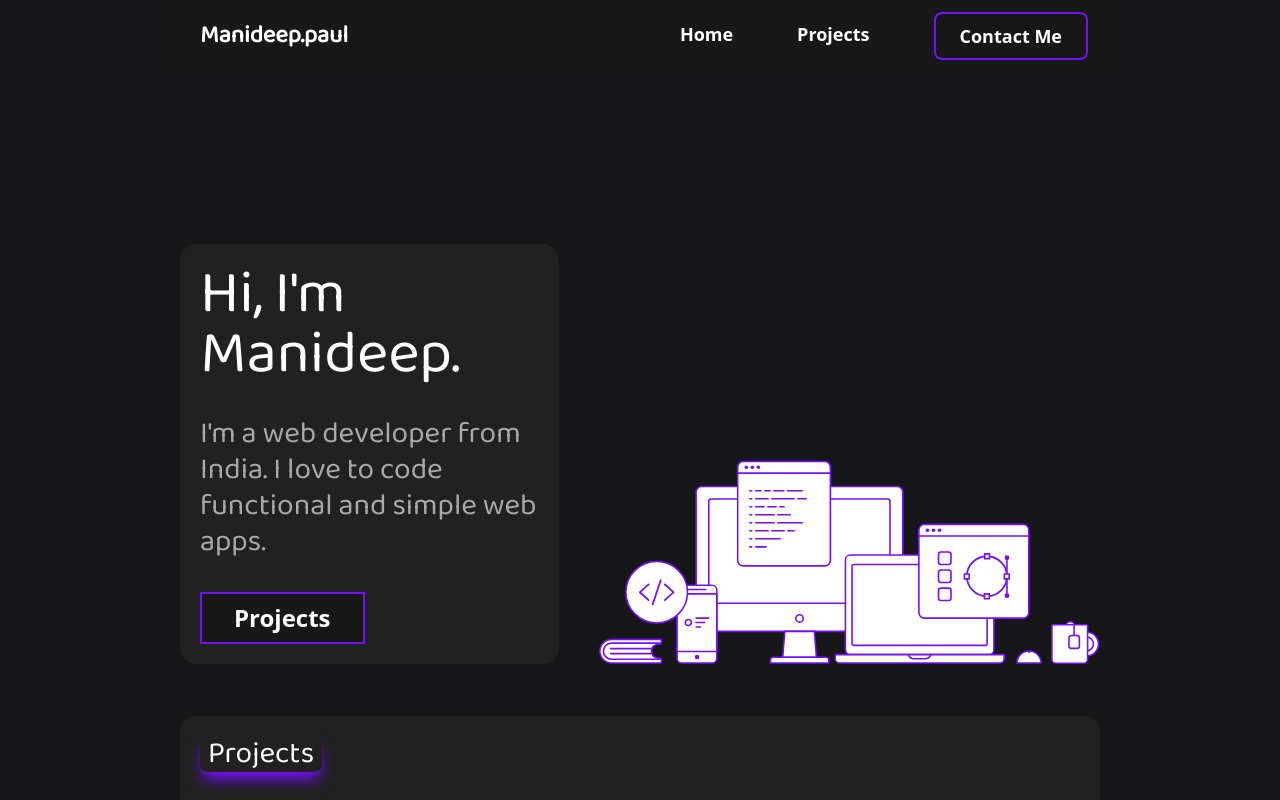
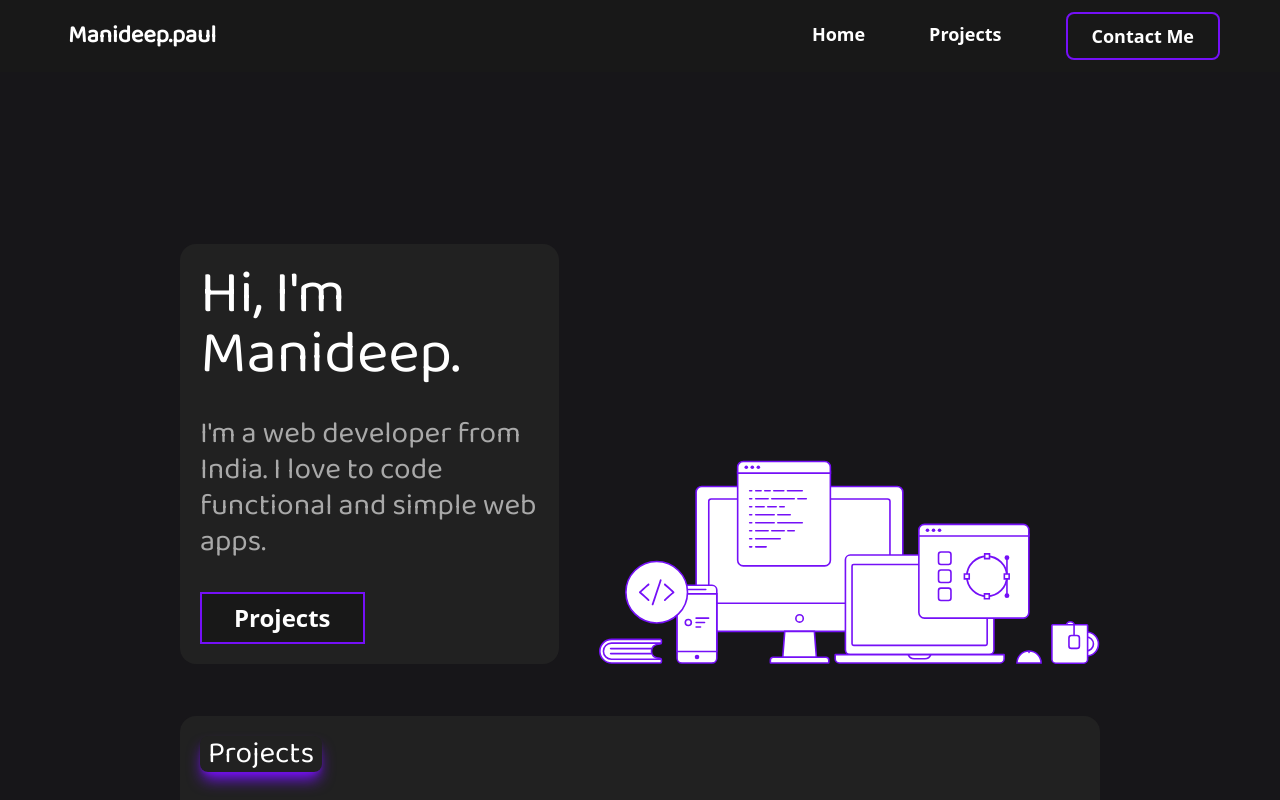
Before and after one commit to ManideepPaul/First-portfolio-app, a React (Create React App) app: page / in a window 1280 px wide. Shown: the top 800 px of the page. Built offline with nearby package versions, Linux system fonts and the light colour scheme.

Commit message:
nav bar  width adjusted on large screen

```diff
--- a/src/components/navbar.jsx
+++ b/src/components/navbar.jsx
@@ -9,7 +9,7 @@ function Navbar() {
   }
 
   return (
-    <nav className={`${!state ? "flex flex-col space-y-5 items-center" : "" }flex items-center lg:self-center justify-between px-3 lg:w-3/4 pt-3 pb-3 sticky top-0 bg-body z-10`}>
+    <nav className={`${!state ? "flex flex-col space-y-5 items-center" : "" }flex items-center lg:self-center justify-between px-3 lg:px-10 lg:w-full pt-3 pb-3 sticky top-0 bg-body z-10`}>
         <a href="#home"><p className={` font-baloo2 text-text font-bold text-2xl p-2 mx-5`}>Manideep.paul</p></a>
       <div className={`${state ? "hidden" : "flex flex-col space-y-5 items-center"} md:flex text-text mx-5 text-lg font-semibold md:space-x-16`}>
           <a href="#home"><p className=" pt-2 hover:text-text-secondary">Home</p></a>
```
